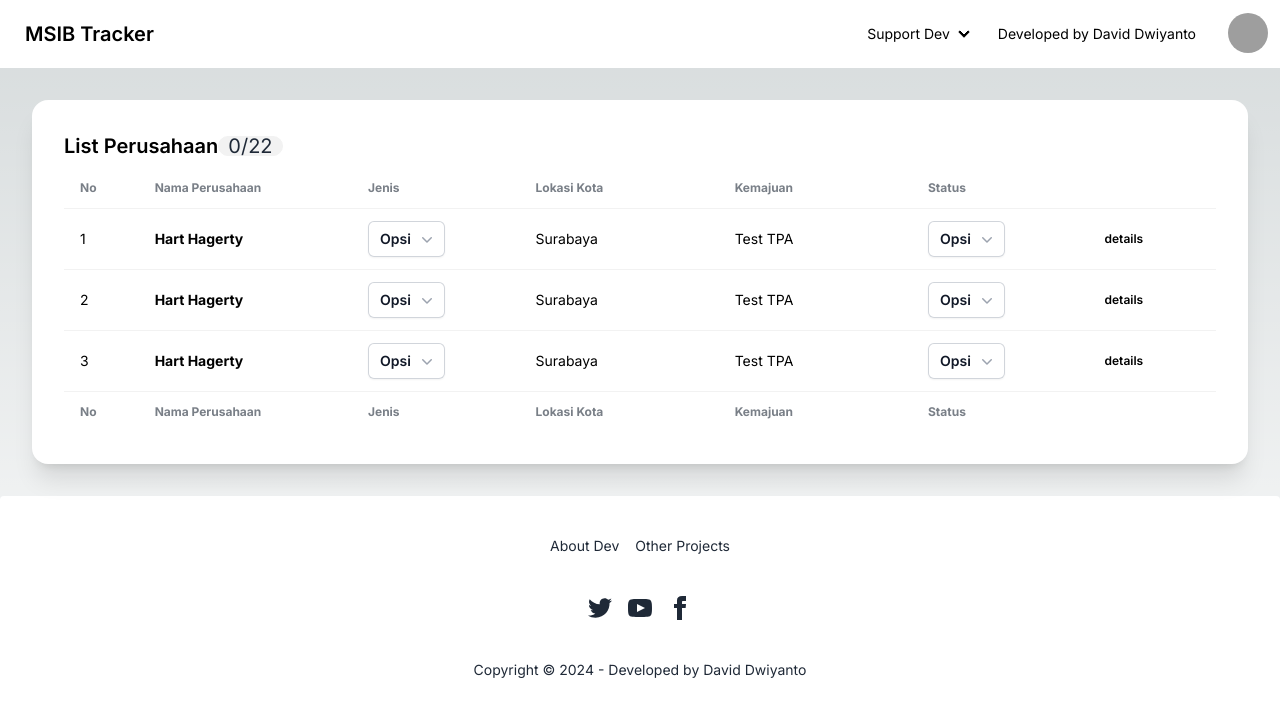
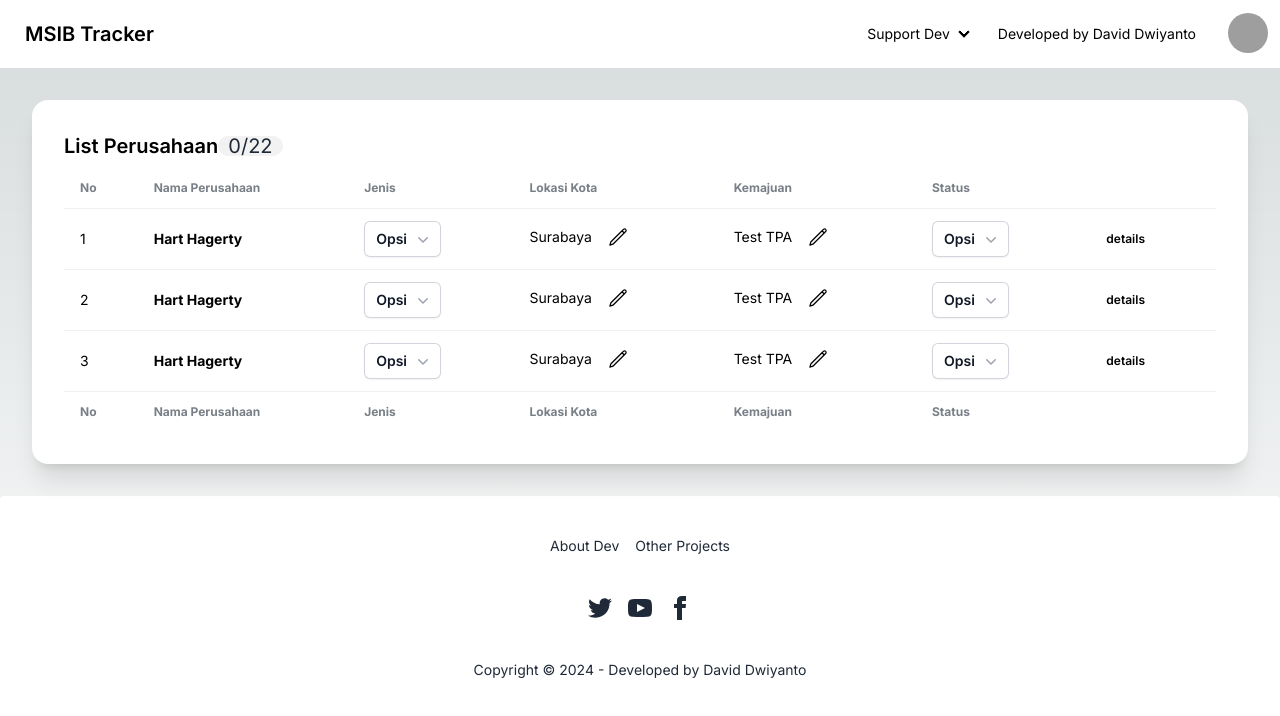
Before and after one commit to daviddvsjrgg/msib-tracker, a Next.js app: page / in a window 1280 px wide. Shown: the top 716 px of the page. Built offline with nearby package versions, Linux system fonts and the light colour scheme; grey boxes are pictures that could not be loaded.

Commit message:
fix(delete pencil animation change into hero icon)

```diff
--- a/src/components/Table.tsx
+++ b/src/components/Table.tsx
@@ -5,7 +5,6 @@ import React from 'react'
 import { Menu, MenuButton, MenuItem, MenuItems } from '@headlessui/react'
 import { ChevronDownIcon } from '@heroicons/react/20/solid'
 import Image from 'next/image'
-import Pencil from './icons/Pencil'
 
 const dummyData = [
     { id: 1, name: 'Item 1' },
@@ -84,13 +83,19 @@ const Table = () => {
                     <td>
                         <div className='inline-flex'>
                             <p>Surabaya</p>
-                            <Pencil />
+                            <svg xmlns="http://www.w3.org/2000/svg" fill="none" viewBox="0 0 24 24" strokeWidth={1.5} stroke="currentColor"
+                            className="ml-3 hover:scale-150 hover:bg-gray-100 p-1 hover:rounded-md hover:cursor-pointer duration-150 size-7 -mt-1">
+                                <path strokeLinecap="round" strokeLinejoin="round" d="m16.862 4.487 1.687-1.688a1.875 1.875 0 1 1 2.652 2.652L6.832 19.82a4.5 4.5 0 0 1-1.897 1.13l-2.685.8.8-2.685a4.5 4.5 0 0 1 1.13-1.897L16.863 4.487Zm0 0L19.5 7.125" />
+                            </svg>
                         </div>
                     </td>
                     <td>
                         <div className='inline-flex'>
                             <p>Test TPA</p>
-                            <Pencil />
+                            <svg xmlns="http://www.w3.org/2000/svg" fill="none" viewBox="0 0 24 24" strokeWidth={1.5} stroke="currentColor"
+                            className="ml-3 hover:scale-150 hover:bg-gray-100 p-1 hover:rounded-md hover:cursor-pointer duration-150 size-7 -mt-1">
+                                <path strokeLinecap="round" strokeLinejoin="round" d="m16.862 4.487 1.687-1.688a1.875 1.875 0 1 1 2.652 2.652L6.832 19.82a4.5 4.5 0 0 1-1.897 1.13l-2.685.8.8-2.685a4.5 4.5 0 0 1 1.13-1.897L16.863 4.487Zm0 0L19.5 7.125" />
+                            </svg>
                         </div>
                     </td>
                     <td>
--- a/src/components/icons/Pencil.tsx
+++ /dev/null
@@ -1,36 +0,0 @@
-import React from 'react'
-import { useRef } from 'react';
-
-const Pencil = () => {
-    const videoRef = useRef<HTMLVideoElement>(null);
-
-    const handleMouseEnter = () => {
-        if (videoRef.current) {
-            videoRef.current.play();
-            videoRef.current.currentTime = 1;
-        }
-    };
-
-    const handleMouseLeave = () => {
-        if (videoRef.current) {
-            videoRef.current.pause();
-            videoRef.current.currentTime = 0.1;
-        }
-    };
-  return (
-    <>
-        <video
-            ref={videoRef}
-            src="https://firebasestorage.googleapis.com/v0/b/bilingual-semester-6.appspot.com/o/Semester-6%2FSimpan%20File-FILE%2FPortfolio%2FAnimated%20Icon%2F023b17e6-94f9-43d1-bcc5-512235dfa1aa-pencil-icon.mp4?alt=media&token=3cc407f1-261e-454a-9b34-2d42af1a653a"
-            width={23}
-            height={23}
-            onMouseEnter={handleMouseEnter}
-            onMouseLeave={handleMouseLeave}
-            loop
-            className='ml-3 hover:scale-150 hover:bg-gray-500 hover:rounded-md hover:cursor-pointer duration-150'
-        />
-    </>
-  )
-}
-
-export default Pencil
```
